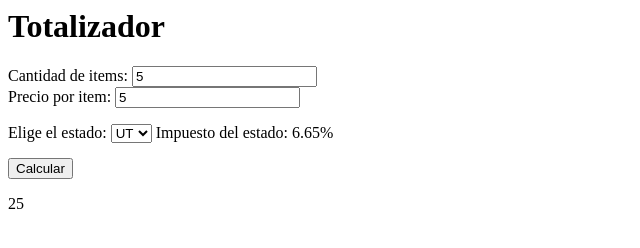
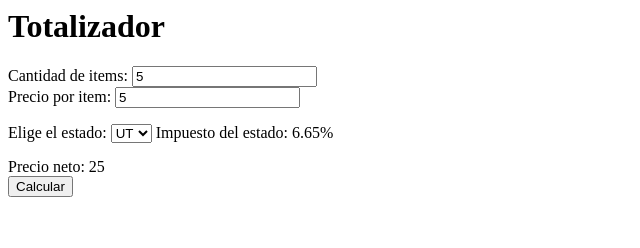
Before and after one commit to AdrielMounzon/Totalizador, a website built with Parcel: page index.html in a window 1280 px wide. Both pictures are taken after typing "5", "5" into the empty fields and a click on the input "Calcular". Shown: the whole page, without its empty margins (0-640 px from the left). Built offline with nearby package versions, Linux system fonts and the light colour scheme.

Commit message:
Mostrar el precio neto

```diff
--- a/index.html
+++ b/index.html
@@ -15,9 +15,9 @@
             <option>CA</option>
         </select>
         <div id="impuestoEstado" style="display: inline-block;"> Impuesto del estado: </div> <br>
+        <div id="resultado"></div>
         <input type="submit" value="Calcular" id="botonCalcular"/>
     </form>
-    <div id="resultado"></div>
     <script src="./src/totalizador.js"></script>
   </body>
 </html>
--- a/src/totalizador.js
+++ b/src/totalizador.js
@@ -20,5 +20,5 @@ formulario.addEventListener("submit", event => {
         valorImpuestoEstado = 8.25;
     const valorImpuesto =  "Impuesto del estado: " + valorImpuestoEstado + "%";
     impuestoEstado.innerHTML = "<p>" + "Impuesto del estado: " + valorImpuestoEstado + "%" + "</p>";
-    resultado.innerHTML = cantidad * precio;
+    resultado.innerHTML = "Precio neto: " + cantidad * precio;
 });
```
